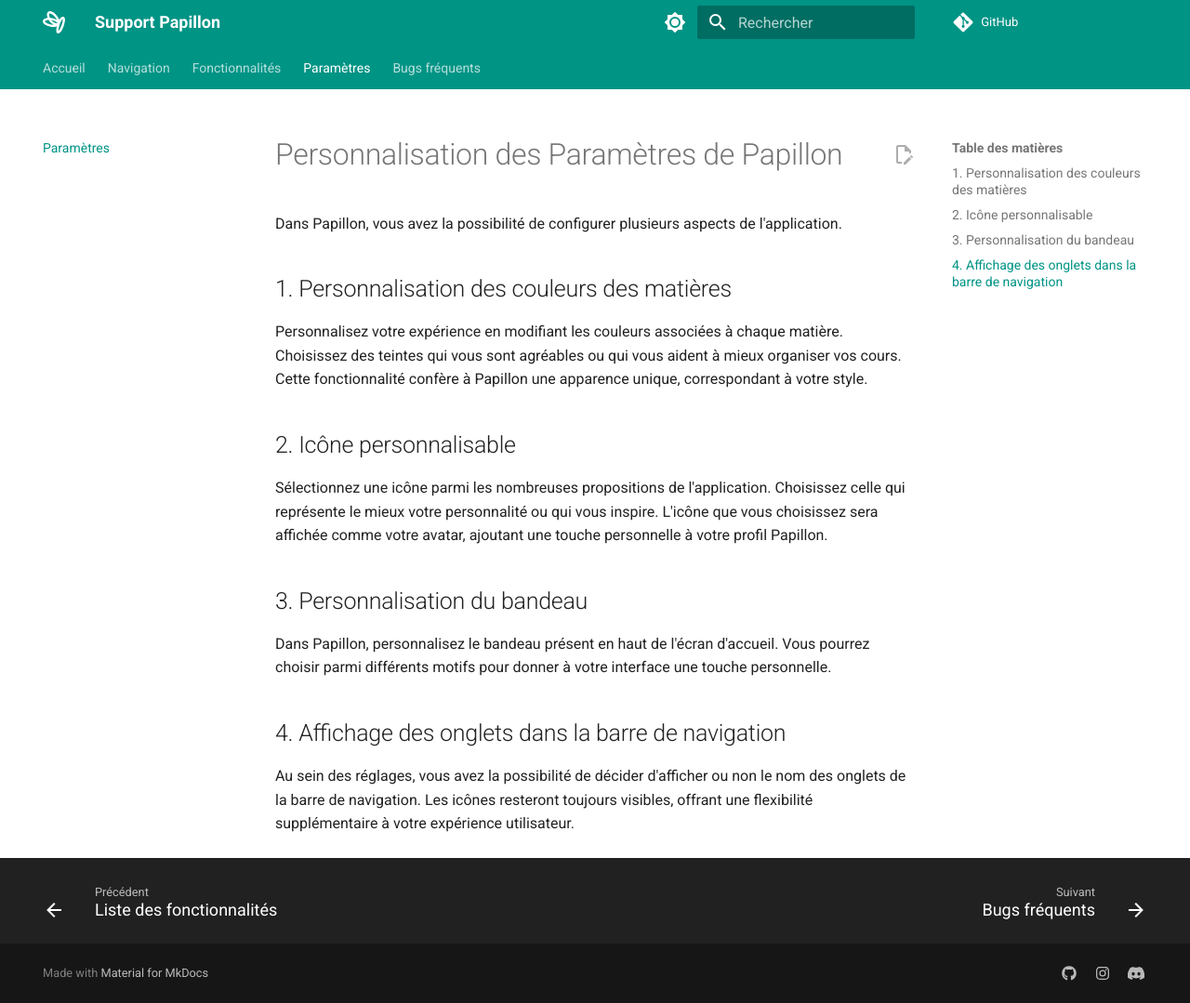
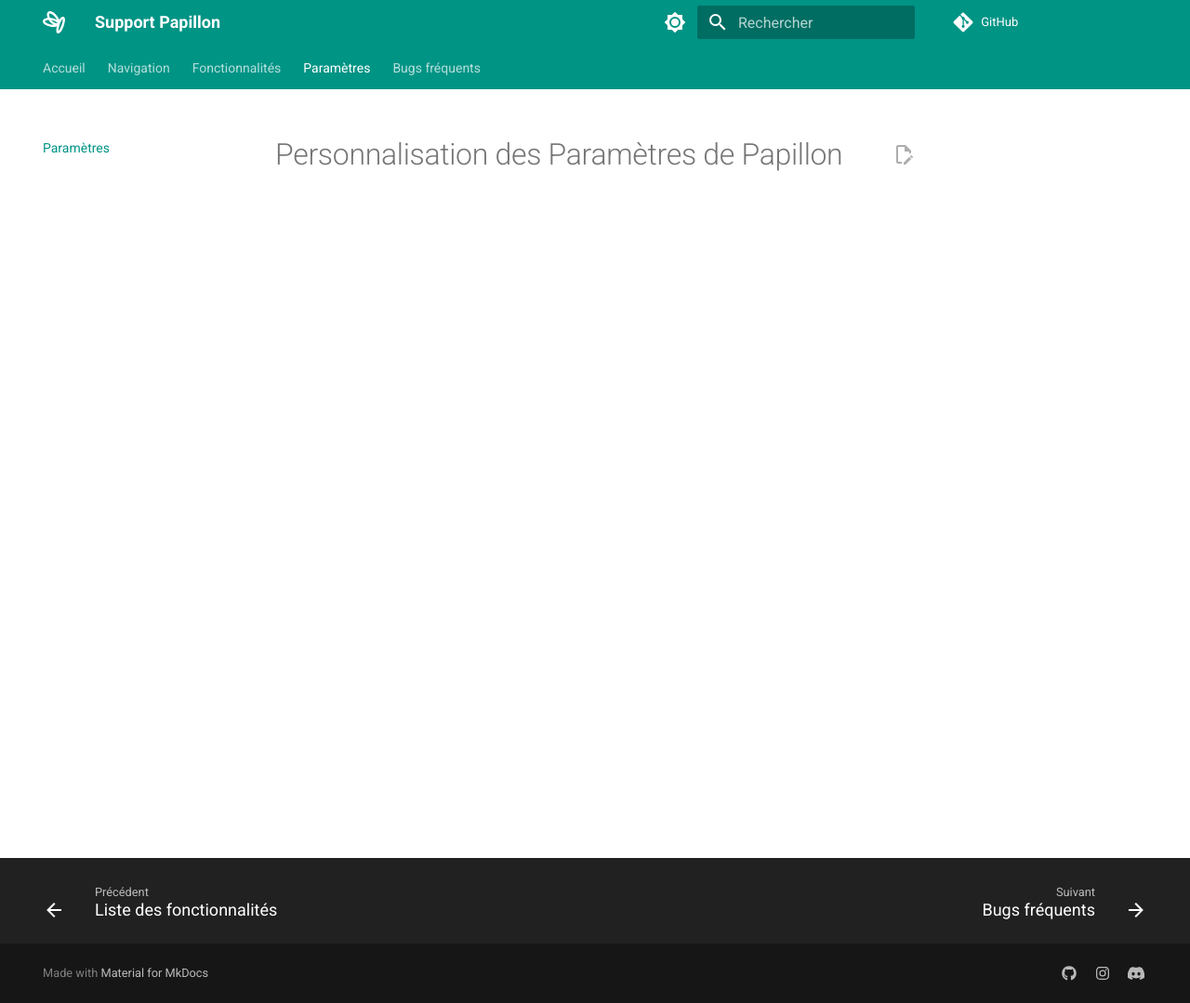
Before and after one commit to PapillonApp/Support, an MkDocs documentation site: the page built from docs/parametres/index.md, in a window 1280 px wide and 1079 px high. Shown: the whole window at 93% size. Built offline with MkDocs 1.6.1 and Material for MkDocs 9.7.7, drawn with Linux system fonts in a browser that asks for light colours; comment, search, counter and statistics services are not loaded.

Commit message:
Update index.md

```diff
--- a/docs/parametres/index.md
+++ b/docs/parametres/index.md
@@ -1,19 +1 @@
 # Personnalisation des Paramètres de Papillon
-
-Dans Papillon, vous avez la possibilité de configurer plusieurs aspects de l'application.
-
-## 1. Personnalisation des couleurs des matières
-
-Personnalisez votre expérience en modifiant les couleurs associées à chaque matière. Choisissez des teintes qui vous sont agréables ou qui vous aident à mieux organiser vos cours. Cette fonctionnalité confère à Papillon une apparence unique, correspondant à votre style.
-
-## 2. Icône personnalisable
-
-Sélectionnez une icône parmi les nombreuses propositions de l'application. Choisissez celle qui représente le mieux votre personnalité ou qui vous inspire. L'icône que vous choisissez sera affichée comme votre avatar, ajoutant une touche personnelle à votre profil Papillon.
-
-## 3. Personnalisation du bandeau
-
-Dans Papillon, personnalisez le bandeau présent en haut de l'écran d'accueil. Vous pourrez choisir parmi différents motifs pour donner à votre interface une touche personnelle.
-
-## 4. Affichage des onglets dans la barre de navigation
-
-Au sein des réglages, vous avez la possibilité de décider d'afficher ou non le nom des onglets de la barre de navigation. Les icônes resteront toujours visibles, offrant une flexibilité supplémentaire à votre expérience utilisateur.
```
